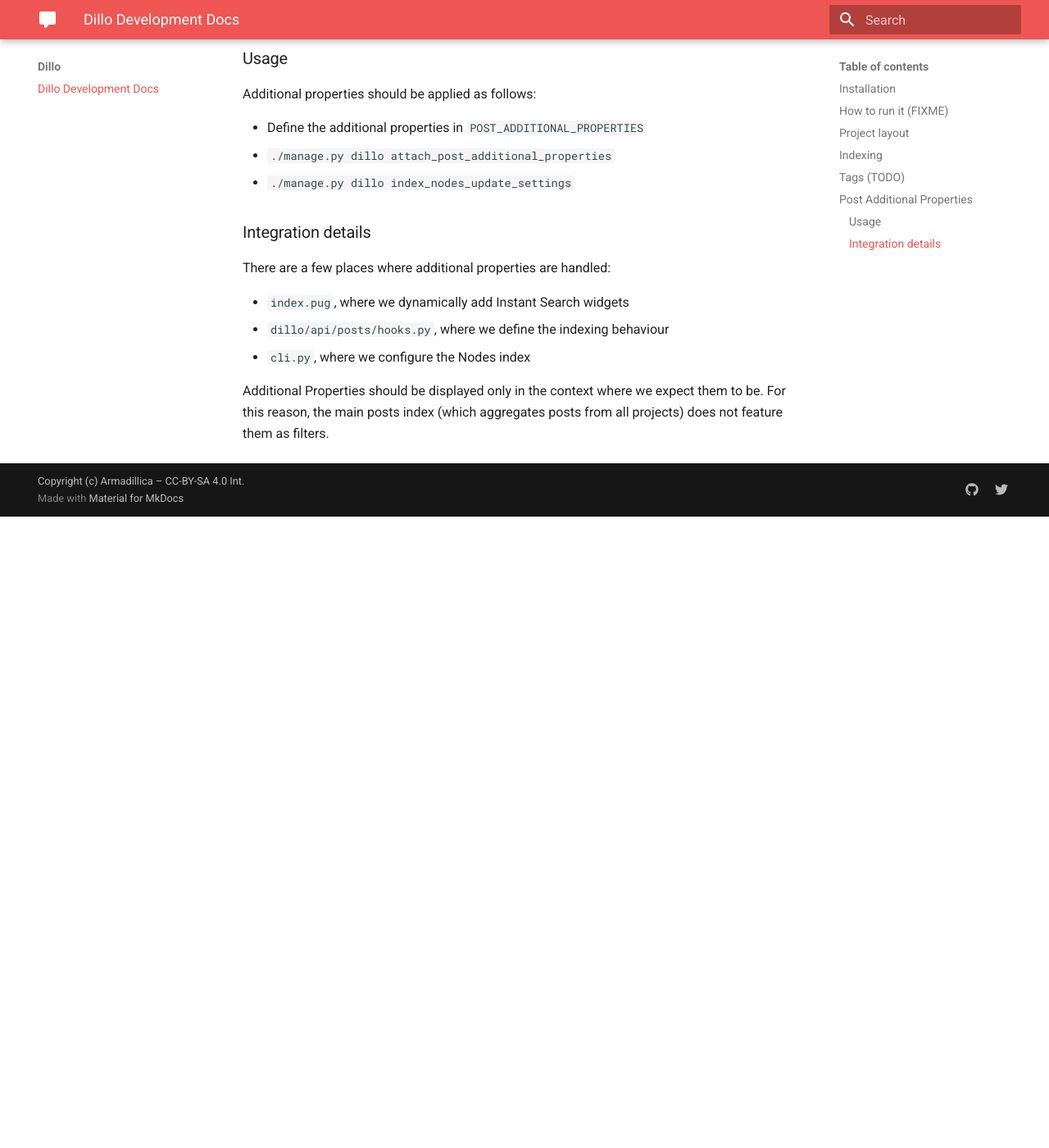
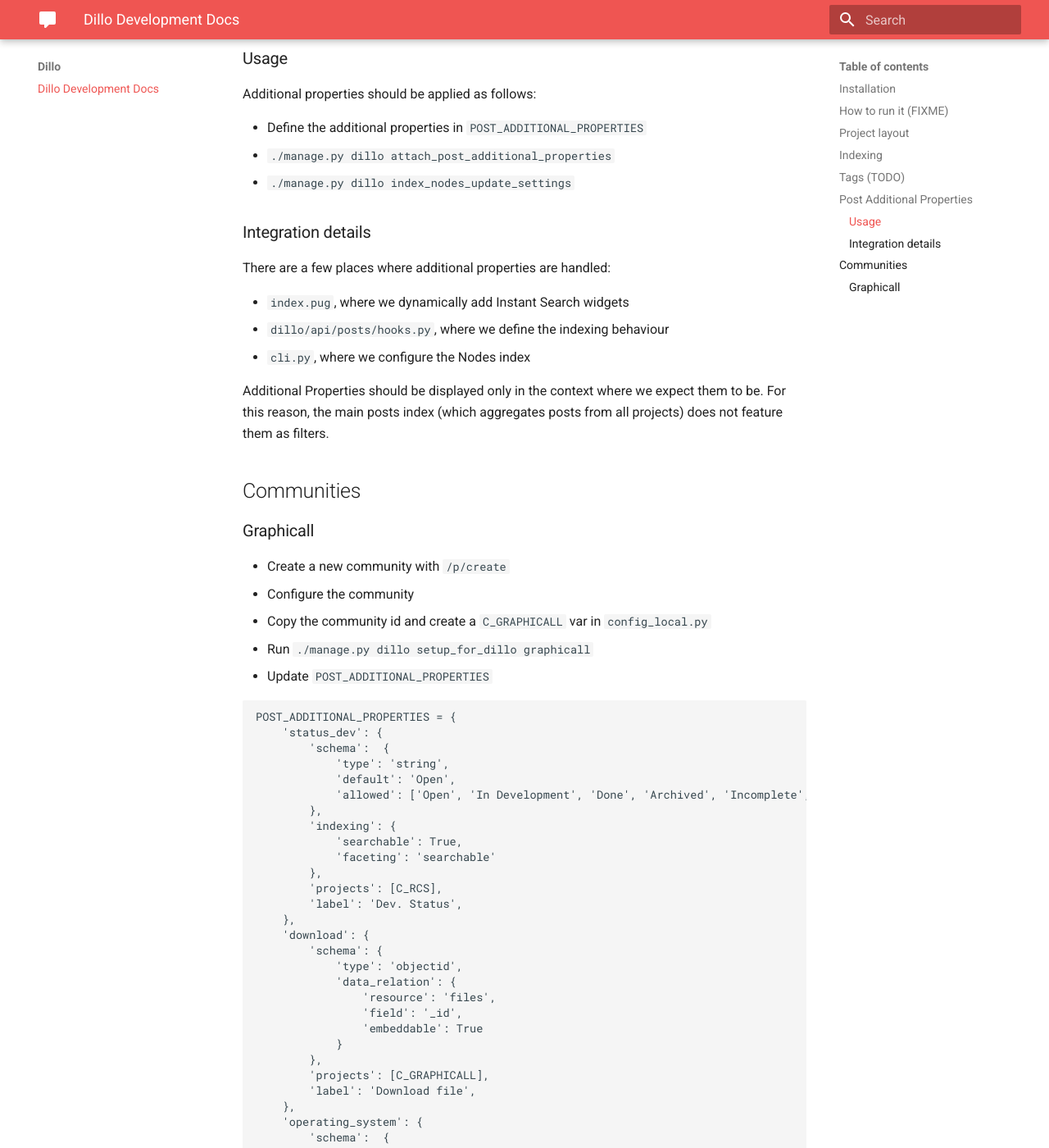
Before and after one commit to armadillica/dillo, an MkDocs documentation site: the page built from docs/docs/index.md, in a window 1280 px wide and 1400 px high, scrolled down 2666 px. Shown: the whole window at 82% size. Built offline with MkDocs 1.6.1 and Material for MkDocs 9.7.7, drawn with Linux system fonts in a browser that asks for light colours; before the commit the page ends 3296 px from its top, so only the background shows below that; some of the changed text lies outside the part shown.

Commit message:
Add temporary guidelines for Graphicall setup

````diff
--- a/docs/docs/index.md
+++ b/docs/docs/index.md
@@ -139,3 +139,80 @@ There are a few places where additional properties are handled:
 Additional Properties should be displayed only in the context where we expect them to
 be. For this reason, the main posts index (which aggregates posts from all projects)
 does not feature them as filters.
+
+
+## Communities
+
+### Graphicall
+
+* Create a new community with `/p/create`
+* Configure the community
+* Copy the community id and create a `C_GRAPHICALL` var in `config_local.py`
+* Run `./manage.py dillo setup_for_dillo graphicall`
+* Update `POST_ADDITIONAL_PROPERTIES`
+
+```
+POST_ADDITIONAL_PROPERTIES = {
+    'status_dev': {
+        'schema':  {
+            'type': 'string',
+            'default': 'Open',
+            'allowed': ['Open', 'In Development', 'Done', 'Archived', 'Incomplete', 'Duplicate']
+        },
+        'indexing': {
+            'searchable': True,
+            'faceting': 'searchable'
+        },
+        'projects': [C_RCS],
+        'label': 'Dev. Status',
+    },
+    'download': {
+        'schema': {
+            'type': 'objectid',
+            'data_relation': {
+                'resource': 'files',
+                'field': '_id',
+                'embeddable': True
+            }
+        },
+        'projects': [C_GRAPHICALL],
+        'label': 'Download file',
+    },
+    'operating_system': {
+        'schema':  {
+            'type': 'string',
+            'default': 'Windows',
+            'allowed': ['Windows', 'Linux', 'macOs']
+        },
+        'indexing': {
+            'searchable': True,
+            'faceting': 'searchable'
+        },
+        'projects': [C_GRAPHICALL],
+        'label': 'OS',
+    },
+    'downloads_total': {
+        'schema': {
+            'type': 'integer',
+        },
+        'projects': [C_GRAPHICALL],
+        'label': 'Total downloads count',
+    },
+    'downloads_latest': {
+        'schema': {
+            'type': 'integer',
+        },
+        'projects': [C_GRAPHICALL],
+        'label': 'Downloads count since last update',
+    },
+    'source_link': {
+        'schema': {
+            'type': 'string',
+        },
+        'projects': [C_GRAPHICALL],
+        'label': 'Link to the source code/commit',
+    },
+}
+```
+
+* Run `./manage.py dillo attach_post_additional_properties`
````
